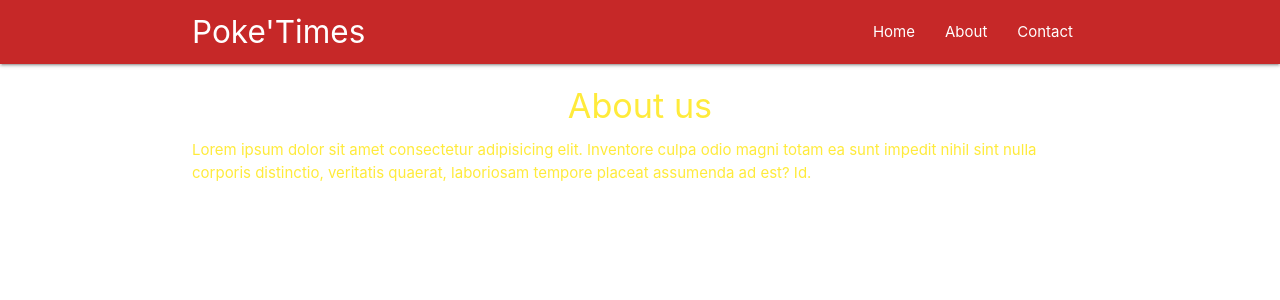
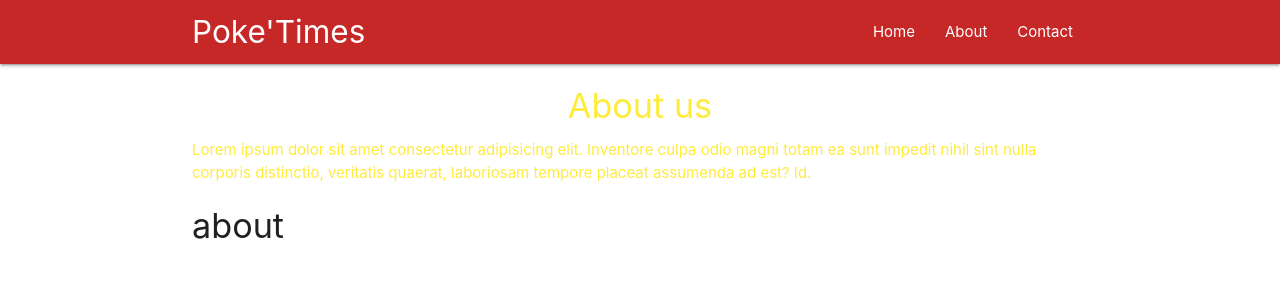
Before and after one commit to GoodnessObi/React, a React (Create React App) app: page /about in a window 1280 px wide. Shown: the top 300 px of the page. Built offline with nearby package versions, Linux system fonts and the light colour scheme.

Commit message:
feature: set up route

```diff
--- a/src/App.js
+++ b/src/App.js
@@ -4,6 +4,7 @@
 import Home from './components/Home';
 import About from './components/About';
 import Contact from './components/Contact';
+import Post from './components/Post';
 
 class App extends Component {
 	render() {
@@ -14,6 +15,7 @@
 					<Route exact path='/' component={Home} />
 					<Route path='/about' component={About} />
 					<Route path='/contact' component={Contact} />
+					<Route path='/:post_id' component={Post} />
 				</div>
 			</BrowserRouter>
 		);
--- /dev/null
+++ b/src/components/Post.js
@@ -0,0 +1,22 @@
+import React, { Component } from 'react';
+
+class Post extends Component {
+	state = {
+		id: null,
+	};
+	componentDidMount() {
+		let id = this.props.match.params.post_id;
+		this.setState({
+			id: id,
+		});
+	}
+	render() {
+		return (
+			<div className='container'>
+				<h4>{this.state.id}</h4>
+			</div>
+		);
+	}
+}
+
+export default Post;
```
